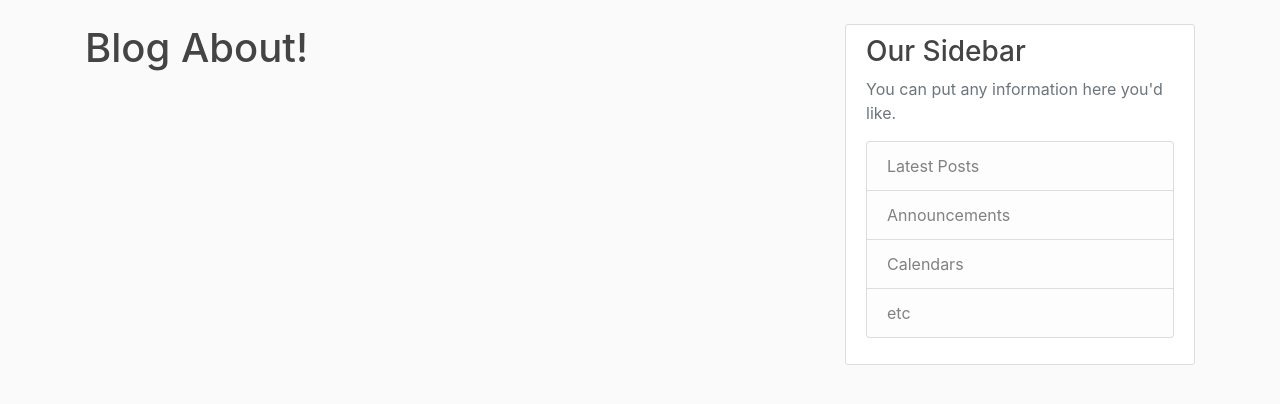
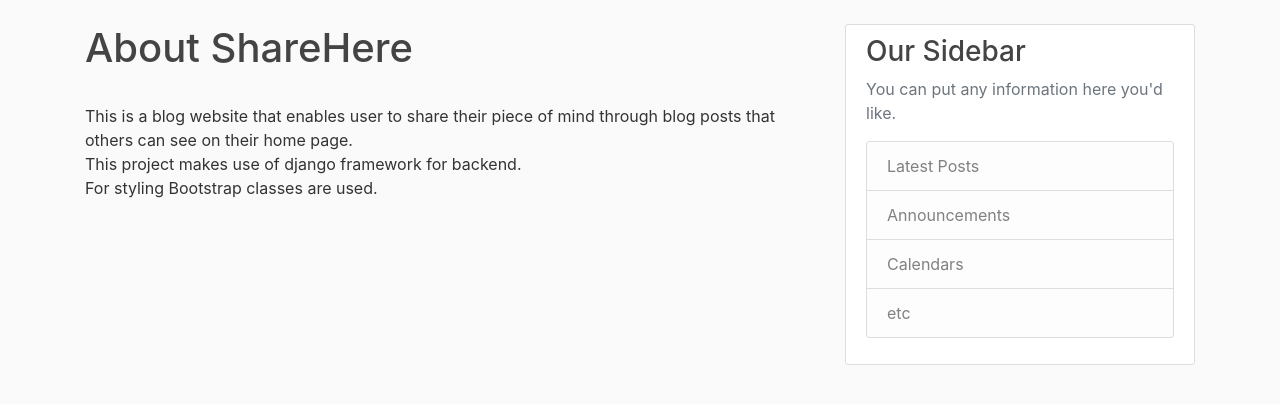
Before and after one commit to itank-z/ShareHere, a Django app: page /about/ in a window 1280 px wide. Shown: the part 56-460 px from the top of the page. Run offline with Django 3.2, Linux system fonts and the light colour scheme; some libraries are stand-ins or nearby versions.

Commit message:
Changed profile and about page

```diff
--- a/blog/templates/blog/about.html
+++ b/blog/templates/blog/about.html
@@ -1,4 +1,11 @@
 {% extends "blog/base.html" %}
 {% block content %}
-    <h1>Blog About!</h1>
+    <h1>About ShareHere</h1>
+    <br>
+    <p>
+        This is a blog website that enables user to share their piece of mind through
+        blog posts that others can see on their home page.<br>
+        This project makes use of django framework for backend.<br>
+        For styling Bootstrap classes are used.<br>
+    </p>
 {% endblock content %}
--- a/users/templates/users/profile.html
+++ b/users/templates/users/profile.html
@@ -1,5 +1,8 @@
 {% extends "blog/base.html" %}
 {% load crispy_forms_tags %}
 {% block content %}
-    <h1>{{ user.username }}</h1>
+    <h1>YOUR PROFILE</h1>
+    <br>
+    <h2><b>USERNAME</b> : <i>{{ user.username }}</i></h2>
+    <h2><b>EMAIL</b> : <i>{{ user.email }}</i></h2>
 {% endblock content %}
```
Also changed, not shown: db.sqlite3.
